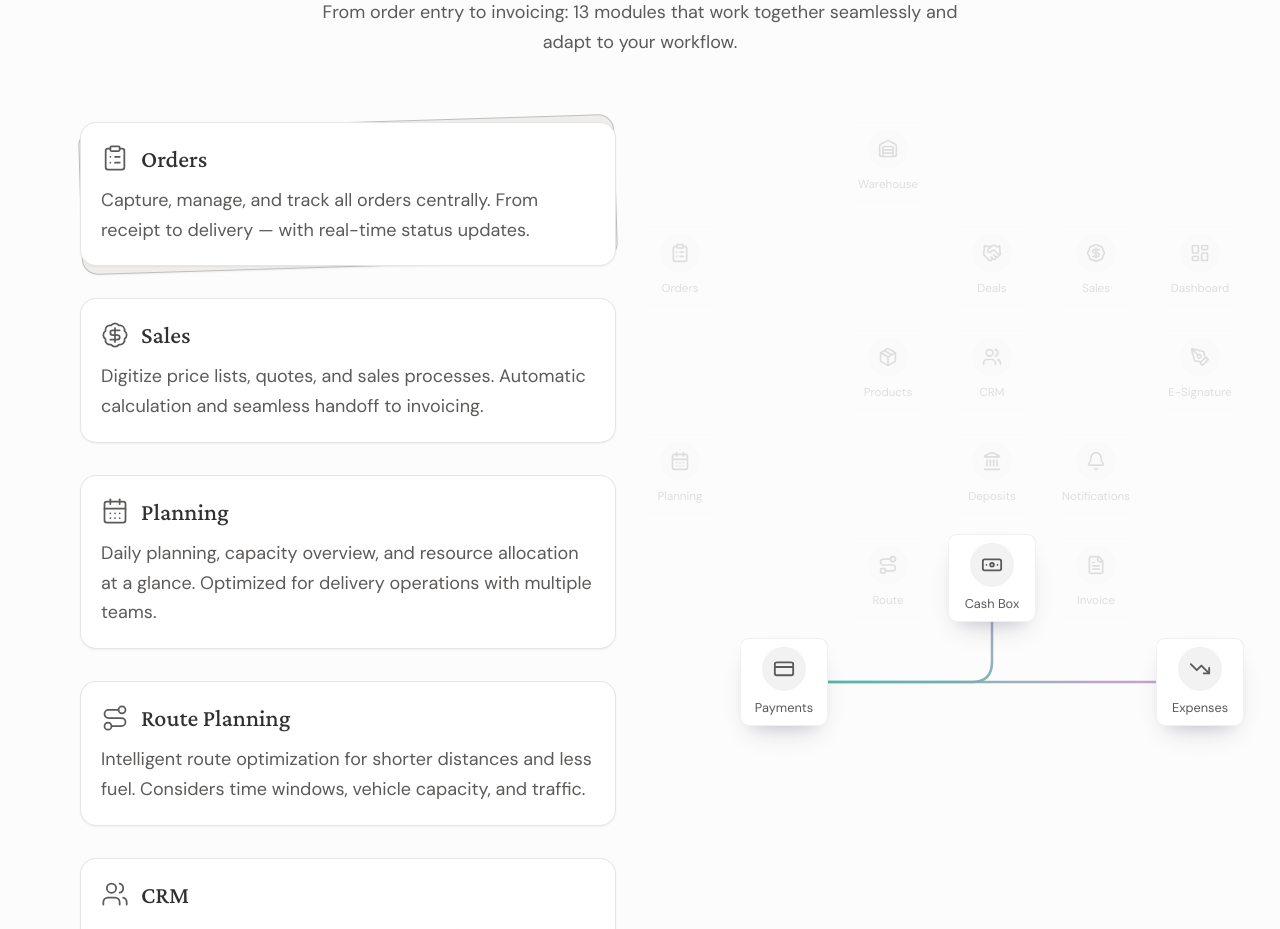
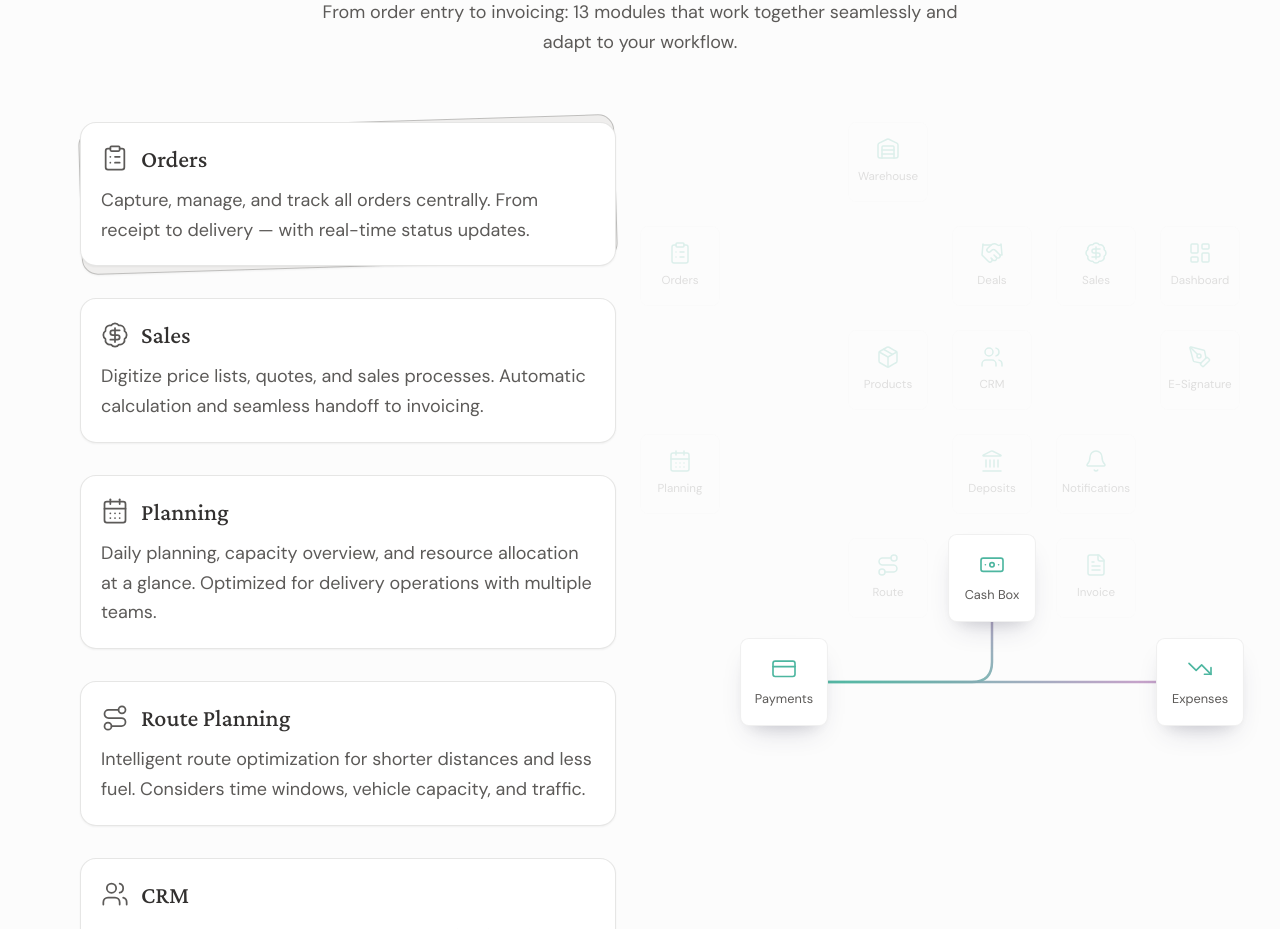
Before and after one commit to zaferkucuk/soluty-website, a Next.js app: page /en in a window 1280 px wide. Shown: the part 1980-2909 px from the top of the page. Built offline with nearby package versions, Linux system fonts and the light colour scheme.

Commit message:
revert: restore original ModuleCard (teal icon, no circle bg)

```diff
--- a/app/[locale]/components/ModuleGrid/ModuleCard.tsx
+++ b/app/[locale]/components/ModuleGrid/ModuleCard.tsx
@@ -41,11 +41,11 @@ const CARD_STYLES = {
   activeBorder: '1px solid rgba(0, 0, 0, 0.06)',
   inactiveBorder: '1px solid rgba(0, 0, 0, 0.04)',
 
-  // Icon — 40px circle + 20px icon (matches Contact/ValueProposition exactly)
-  iconColor: '#5C5A58',
-  iconBg: 'rgba(92, 90, 88, 0.08)',
-  iconContainerSize: 40,
-  iconSize: 20,
+  // Icon color — solid Brand Teal (unified across all groups)
+  iconColor: '#4DB6A0',
+
+  // Icon size — matching ERP stacking card icons (24px default, 28px md)
+  iconSize: 24,
 } as const;
 
 // ==========================================================================
@@ -106,21 +106,12 @@ export function ModuleCard({
         }}
         transition={{ type: 'spring', stiffness: 300, damping: 25 }}
       >
-        {/* Icon — 40px circle + 20px icon (identical to Contact/ValueProposition) */}
-        <div
-          className="flex items-center justify-center rounded-full"
-          style={{
-            width: CARD_STYLES.iconContainerSize,
-            height: CARD_STYLES.iconContainerSize,
-            backgroundColor: CARD_STYLES.iconBg,
-          }}
-        >
-          <Icon
-            size={CARD_STYLES.iconSize}
-            strokeWidth={2}
-            style={{ color: CARD_STYLES.iconColor }}
-          />
-        </div>
+        {/* Solid Brand Teal Icon — unified color across all groups */}
+        <Icon
+          size={CARD_STYLES.iconSize}
+          strokeWidth={1.5}
+          style={{ color: CARD_STYLES.iconColor }}
+        />
 
         {/* Label — 11.6px base (×1.1 scale when active ≈ 12.8px visual) */}
         <span
```
